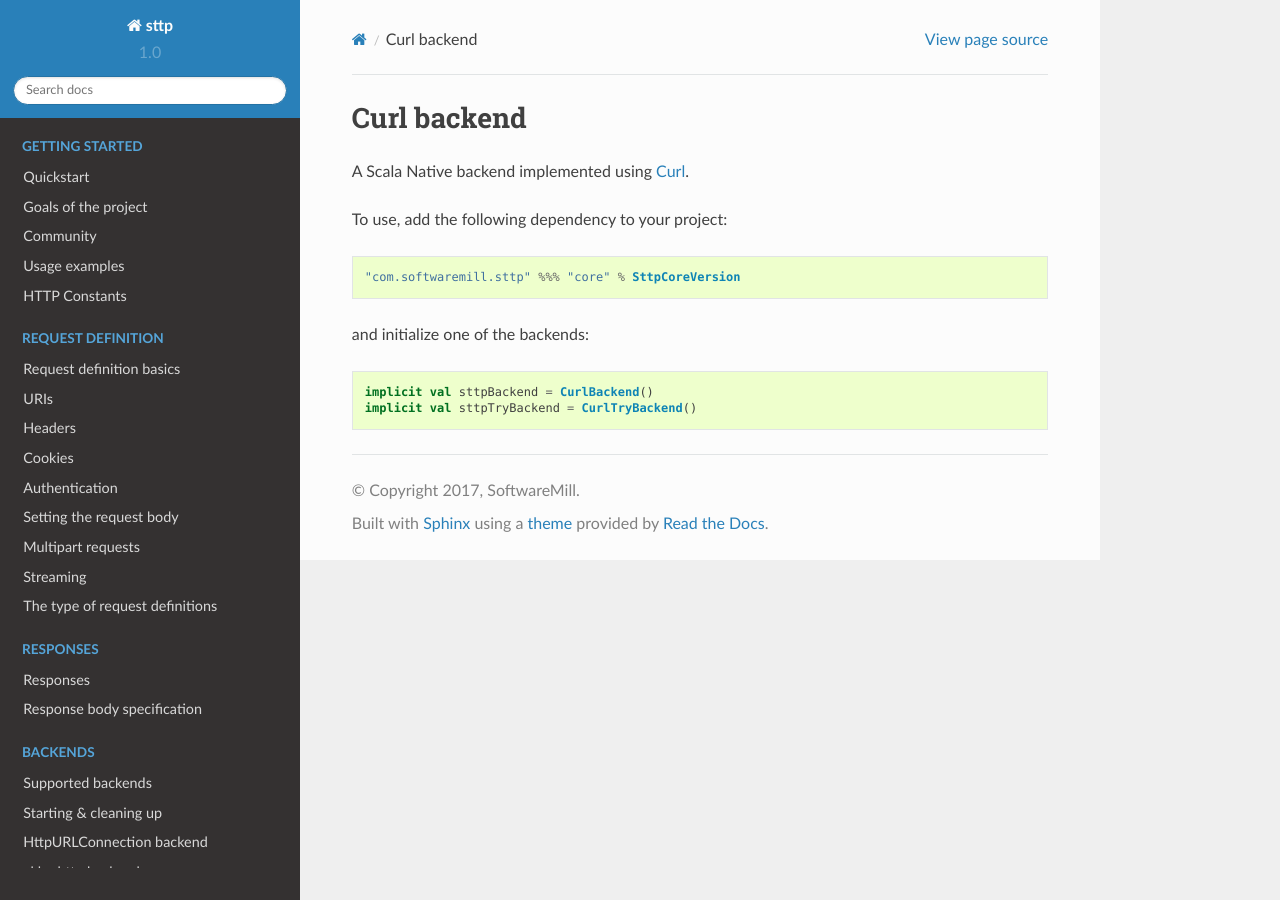
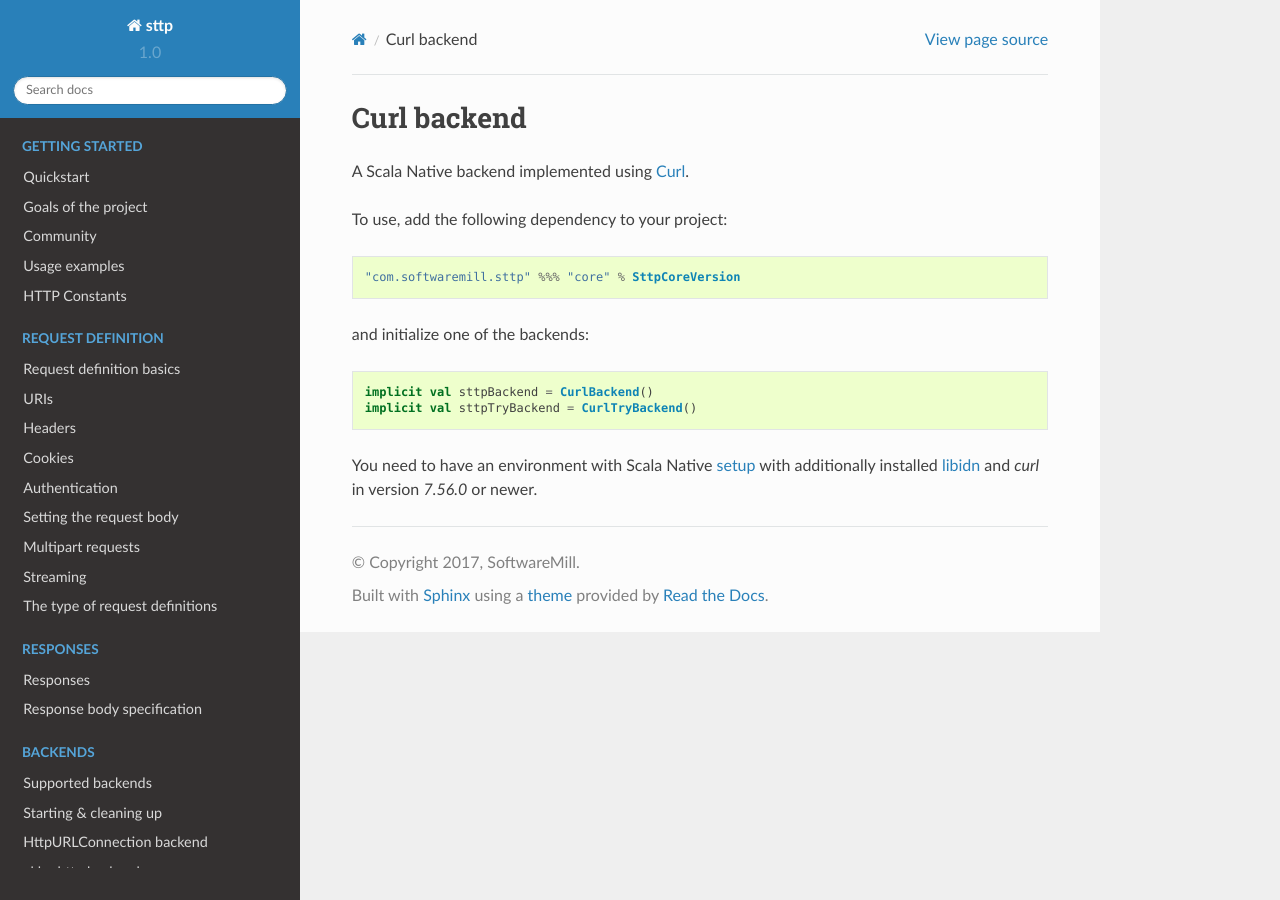
Before and after one commit to softwaremill/sttp, a Sphinx documentation site: the page built from docs/backends/native/curl.rst, in a window 1280 px wide. Built offline with Sphinx 7.4.7 and the Read the Docs theme 2.0.0, drawn with Linux system fonts in a browser that asks for light colours.

Commit message:
adding a note on scala native env requirements

```diff
--- a/docs/backends/native/curl.rst
+++ b/docs/backends/native/curl.rst
@@ -11,3 +11,6 @@ and initialize one of the backends::
 
   implicit val sttpBackend = CurlBackend()
   implicit val sttpTryBackend = CurlTryBackend()
+
+You need to have an environment with Scala Native `setup <https://scala-native.readthedocs.io/en/latest/user/setup.html>`_
+with additionally installed `libidn <https://www.gnu.org/software/libidn/>`_ and `curl` in version `7.56.0` or newer.
```
